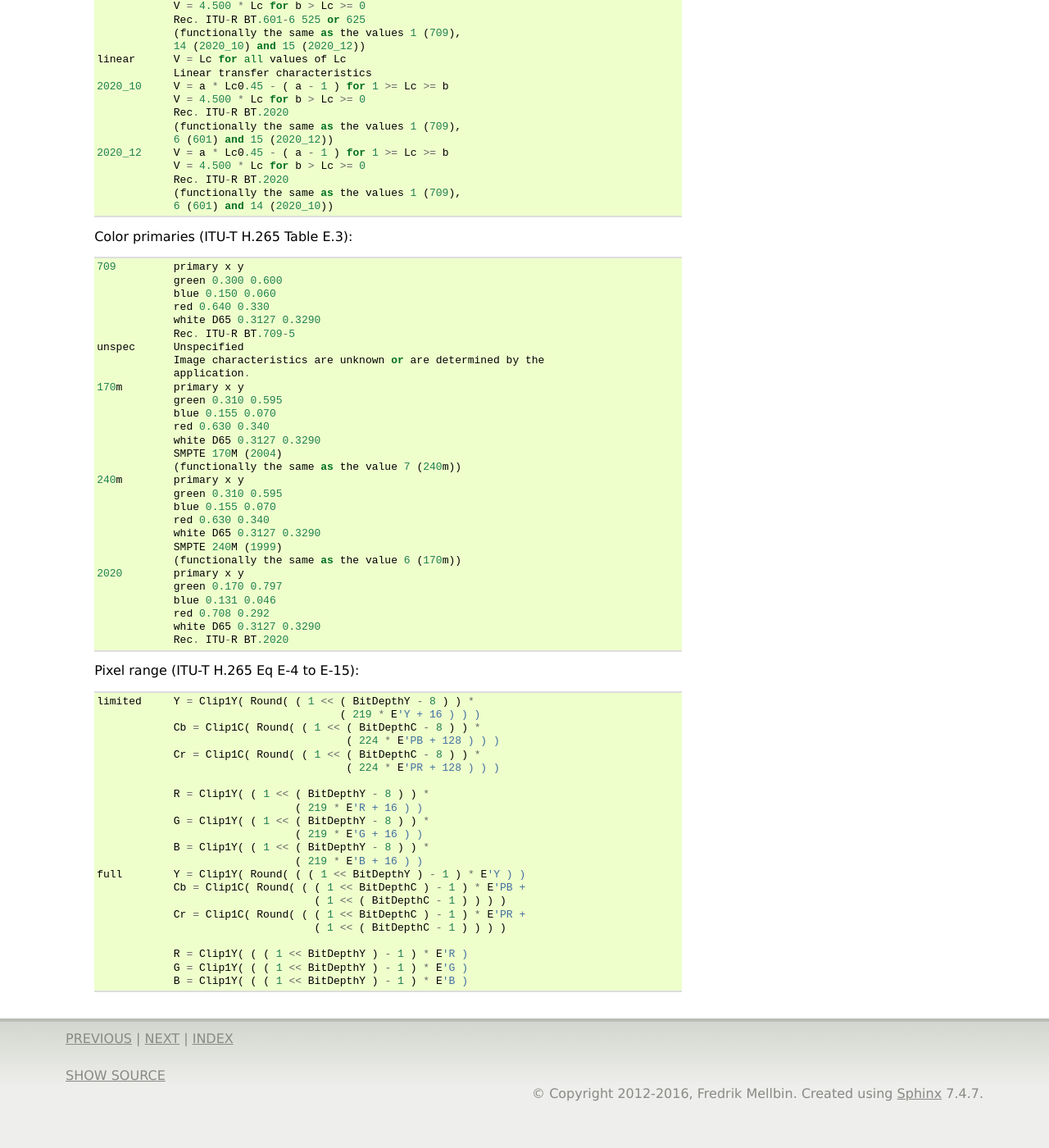
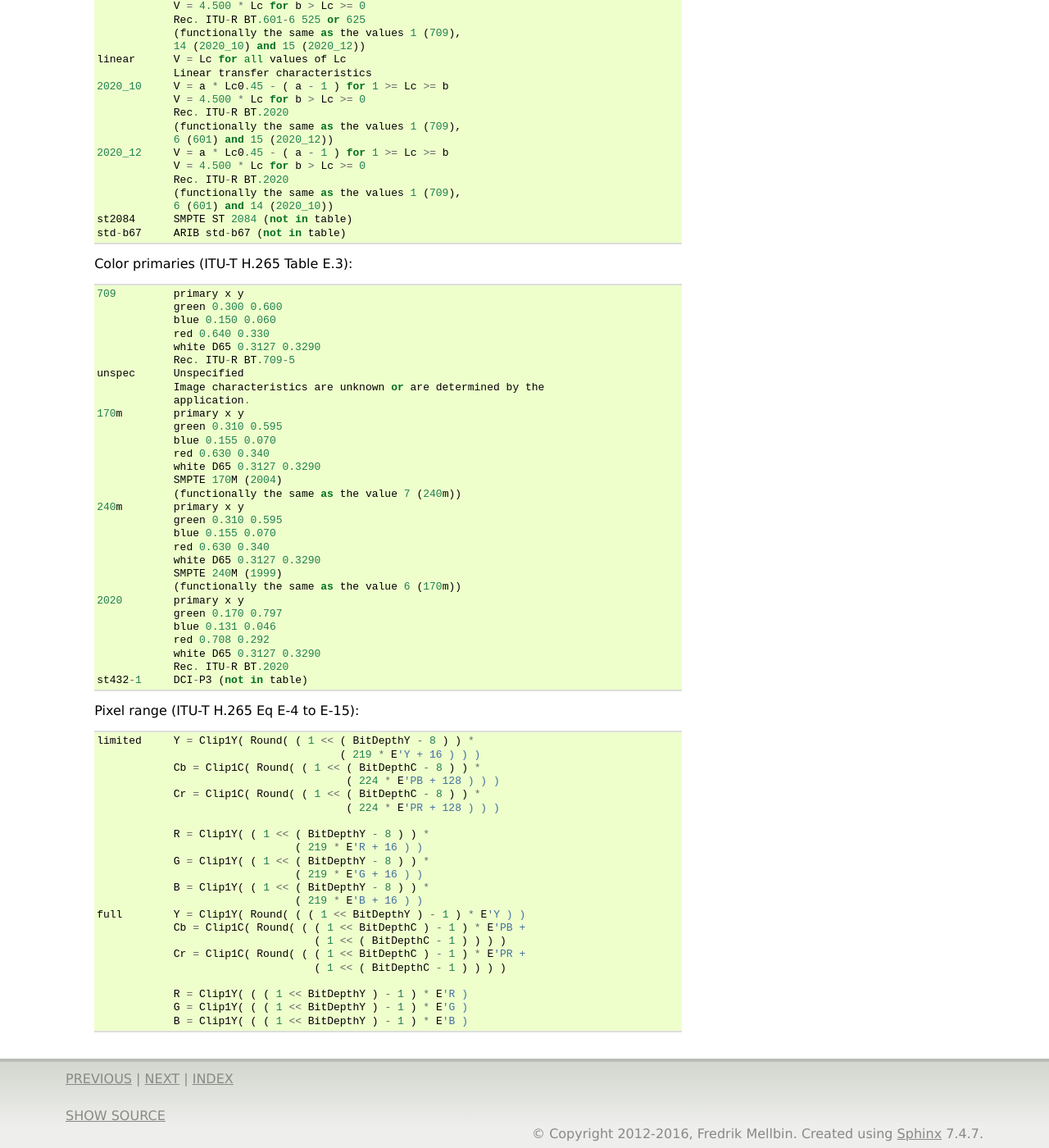
Before and after one commit to vapoursynth/vapoursynth, a Sphinx documentation site: the page built from doc/functions/resize.rst, in a window 1280 px wide and 1400 px high, scrolled down 3276 px. Shown: the whole window at 82% size. Built offline with Sphinx 7.4.7, drawn with Linux system fonts in a browser that asks for light colours; formulas are drawn with MathJax 3; before the commit the page ends 4632 px from its top, so only the background shows below that.

Commit message:
Add new colorspace stuff to docs

```diff
--- a/doc/functions/resize.rst
+++ b/doc/functions/resize.rst
@@ -179,6 +179,8 @@ Resize
                     Rec. ITU-R BT.2020
                     (functionally the same as the values 1 (709),
                     6 (601) and 14 (2020_10))
+        st2084      SMPTE ST 2084 (not in table)
+        std-b67     ARIB std-b67 (not in table)
 
       Color primaries (ITU-T H.265 Table E.3)::
 
@@ -211,6 +213,7 @@ Resize
                     red 0.708 0.292
                     white D65 0.3127 0.3290
                     Rec. ITU-R BT.2020
+        st432-1     DCI-P3 (not in table)
 
       Pixel range (ITU-T H.265 Eq E-4 to E-15)::
 
```
